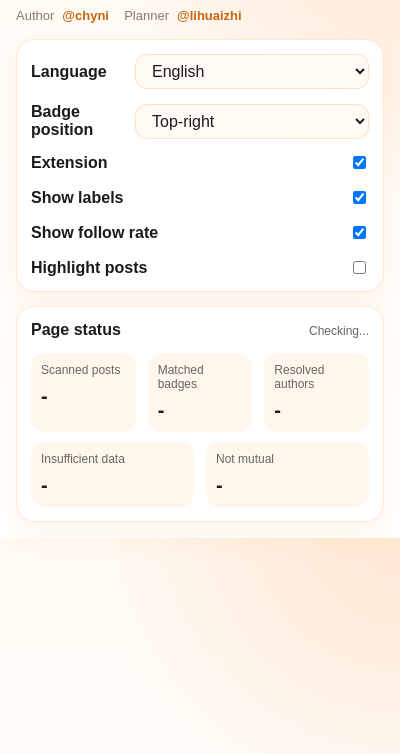
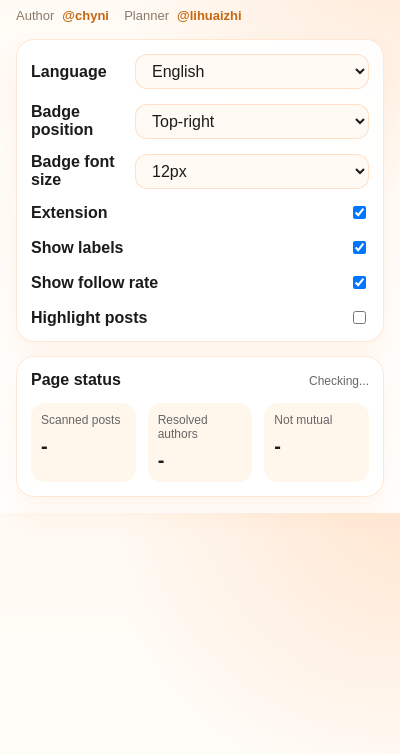
Before and after one commit to coolchyni/X-Mutual-Radar, a browser extension: page popup/popup.html in a window 400 px wide. Shown: the part 90-844 px from the top of the page. Drawn offline with Linux system fonts and the light colour scheme.

Commit message:
feat: add badge font size setting, clean up popup stats layout, and refine display spacing

```diff
--- a/popup/popup.html
+++ b/popup/popup.html
@@ -34,6 +34,18 @@
           <select id="badge-position-select">
             <option id="badge-position-top-right-option" value="top_right">Top-right</option>
             <option id="badge-position-header-option" value="header">Below author row</option>
+          </select>
+        </label>
+
+        <label class="inline-select-row" for="badge-font-size-select">
+          <strong id="badge-font-size-title">Badge font size</strong>
+          <select id="badge-font-size-select">
+            <option value="10">10px</option>
+            <option value="11">11px</option>
+            <option value="12" selected>12px</option>
+            <option value="13">13px</option>
+            <option value="14">14px</option>
+            <option value="15">15px</option>
           </select>
         </label>
 
@@ -76,18 +88,8 @@
             <dd id="scanned-count">-</dd>
           </div>
           <div>
-            <dt id="highlighted-label">Matched badges</dt>
-            <dd id="highlighted-count">-</dd>
-          </div>
-          <div>
             <dt id="live-authors-label">Resolved authors</dt>
             <dd id="live-count">-</dd>
-          </div>
-        </dl>
-        <dl class="stats-grid stats-grid-secondary">
-          <div>
-            <dt id="insufficient-label">Insufficient data</dt>
-            <dd id="insufficient-count">-</dd>
           </div>
           <div>
             <dt id="not-mutual-label">Not mutual</dt>
--- a/popup/popup.js
+++ b/popup/popup.js
@@ -21,16 +21,14 @@
     badgePositionTitle: document.getElementById("badge-position-title"),
     badgePositionTopRightOption: document.getElementById("badge-position-top-right-option"),
     badgePositionHeaderOption: document.getElementById("badge-position-header-option"),
+    badgeFontSizeSelect: document.getElementById("badge-font-size-select"),
+    badgeFontSizeTitle: document.getElementById("badge-font-size-title"),
     statsTitle: document.getElementById("stats-title"),
     pageStatus: document.getElementById("page-status"),
     scannedLabel: document.getElementById("scanned-label"),
     scannedCount: document.getElementById("scanned-count"),
-    highlightedLabel: document.getElementById("highlighted-label"),
-    highlightedCount: document.getElementById("highlighted-count"),
     liveAuthorsLabel: document.getElementById("live-authors-label"),
     liveCount: document.getElementById("live-count"),
-    insufficientLabel: document.getElementById("insufficient-label"),
-    insufficientCount: document.getElementById("insufficient-count"),
     notMutualLabel: document.getElementById("not-mutual-label"),
     notMutualCount: document.getElementById("not-mutual-count")
   };
@@ -70,11 +68,10 @@
     els.badgePositionTitle.textContent = shared.t(language, "badgePositionTitle");
     els.badgePositionTopRightOption.textContent = shared.t(language, "badgePositionTopRight");
     els.badgePositionHeaderOption.textContent = shared.t(language, "badgePositionHeader");
+    els.badgeFontSizeTitle.textContent = shared.t(language, "badgeFontSizeTitle");
     els.statsTitle.textContent = shared.t(language, "statsTitle");
     els.scannedLabel.textContent = shared.t(language, "scannedPosts");
-    els.highlightedLabel.textContent = shared.t(language, "highlightedPosts");
     els.liveAuthorsLabel.textContent = shared.t(language, "liveAuthors");
-    els.insufficientLabel.textContent = shared.t(language, "insufficientData");
     els.notMutualLabel.textContent = shared.t(language, "notMutual");
 
     els.languageSelect.options[0].textContent = shared.t(language, "languageEnglish");
@@ -87,6 +84,7 @@
     els.languageSelect.value = shared.normalizeLanguage(config.language);
     els.enabledToggle.checked = Boolean(config.enabled);
     els.showBadgeNumbersToggle.checked = Boolean(config.showBadgeNumbers);
+    els.badgeFontSizeSelect.value = config.badgeFontSize || "12";
     els.showBadgeLabelToggle.checked = Boolean(config.showBadgeLabel);
     els.highlightPostsToggle.checked = Boolean(config.highlightPosts);
     els.badgePositionSelect.value = shared.normalizeBadgePosition(config.badgePosition);
@@ -96,18 +94,14 @@
     if (!payload || !payload.ok || !payload.supported) {
       els.pageStatus.textContent = shared.t(language, "pageStatusDisconnected");
       els.scannedCount.textContent = "-";
-      els.highlightedCount.textContent = "-";
       els.liveCount.textContent = "-";
-      els.insufficientCount.textContent = "-";
       els.notMutualCount.textContent = "-";
       return;
     }
 
     els.pageStatus.textContent = shared.t(language, "pageStatusConnected");
     els.scannedCount.textContent = String(payload.stats.scannedArticles || 0);
-    els.highlightedCount.textContent = String(payload.stats.highlightedArticles || 0);
     els.liveCount.textContent = String(payload.stats.liveAuthors || 0);
-    els.insufficientCount.textContent = String(payload.stats.insufficientArticles || 0);
     els.notMutualCount.textContent = String(payload.stats.notMutualArticles || 0);
   }
 
@@ -156,6 +150,11 @@
     await refreshStats();
   });
 
+  els.badgeFontSizeSelect.addEventListener("change", async () => {
+    await saveConfig({ badgeFontSize: els.badgeFontSizeSelect.value });
+    await refreshStats();
+  });
+
   async function boot() {
     const config = shared.mergeConfig(await chrome.storage.sync.get(shared.DEFAULT_CONFIG));
     renderConfig(config);
--- a/src/shared.js
+++ b/src/shared.js
@@ -10,6 +10,7 @@
     enabled: true,
     language: "en",
     badgePosition: "top_right",
+    badgeFontSize: "12",
     highlightPosts: false,
     showBadgeNumbers: true,
     showBadgeLabel: true,
@@ -42,6 +43,7 @@
       showBadgeLabelTitle: "Show labels",
       showBadgeLabelHelp: "Turn off to hide 'Mutual' / 'Following' text",
       badgePositionTitle: "Badge position",
+      badgeFontSizeTitle: "Badge font size",
       badgePositionHelp: "Right of actions / Below author",
       badgePositionTopRight: "Top-right",
       badgePositionHeader: "Below author row",
@@ -50,9 +52,7 @@
       pageStatusDisconnected: "Open x.com",
       pageStatusConnected: "Connected",
       scannedPosts: "Scanned posts",
-      highlightedPosts: "Matched badges",
       liveAuthors: "Resolved authors",
-      insufficientData: "Insufficient data",
       notMutual: "Not mutual",
       badgeMutual: "Mutual",
       badgeFollowing: "Following",
@@ -92,6 +92,7 @@
       showBadgeLabelTitle: "显示标签文字",
       showBadgeLabelHelp: "关闭后隐藏'互关'、'我关注'等文字",
       badgePositionTitle: "标签位置",
+      badgeFontSizeTitle: "标签字体大小",
       badgePositionHelp: "按钮右侧 / 作者下方",
       badgePositionTopRight: "右上角",
       badgePositionHeader: "作者信息下方",
@@ -100,9 +101,7 @@
       pageStatusDisconnected: "请打开 x.com",
       pageStatusConnected: "已连接",
       scannedPosts: "已扫描帖子",
-      highlightedPosts: "命中标记",
       liveAuthors: "识别作者",
-      insufficientData: "资料不足",
       notMutual: "不是互关",
       badgeMutual: "互关",
       badgeFollowing: "我关注",
@@ -142,6 +141,7 @@
       showBadgeLabelTitle: "ラベルを表示",
       showBadgeLabelHelp: "オフで'相互'などの文字を表示しない",
       badgePositionTitle: "ラベル位置",
+      badgeFontSizeTitle: "フォントサイズ",
       badgePositionHelp: "操作ボタンの右 / 投稿者情報の下",
       badgePositionTopRight: "右上",
       badgePositionHeader: "投稿者情報の下",
@@ -150,9 +150,7 @@
       pageStatusDisconnected: "x.com を開いてください",
       pageStatusConnected: "接続済み",
       scannedPosts: "解析した投稿",
-      highlightedPosts: "表示中のラベル",
       liveAuthors: "判定済み投稿者",
-      insufficientData: "情報不足",
       notMutual: "相互フォローではない",
       badgeMutual: "相互",
       badgeFollowing: "フォロー中",
```
Also changed, not shown: src/content.js (+10 -1 lines).
